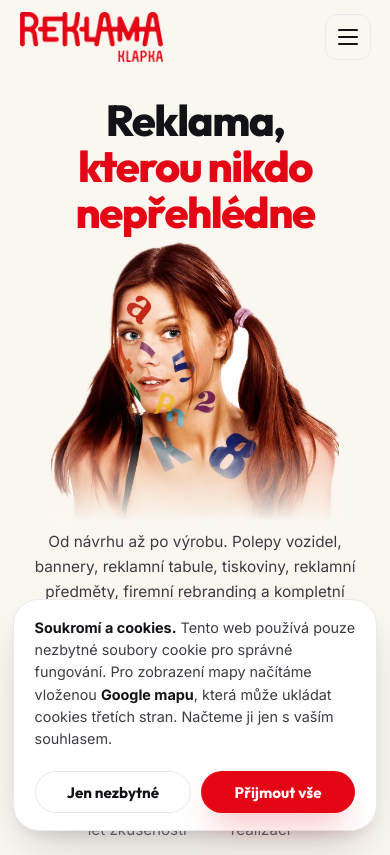
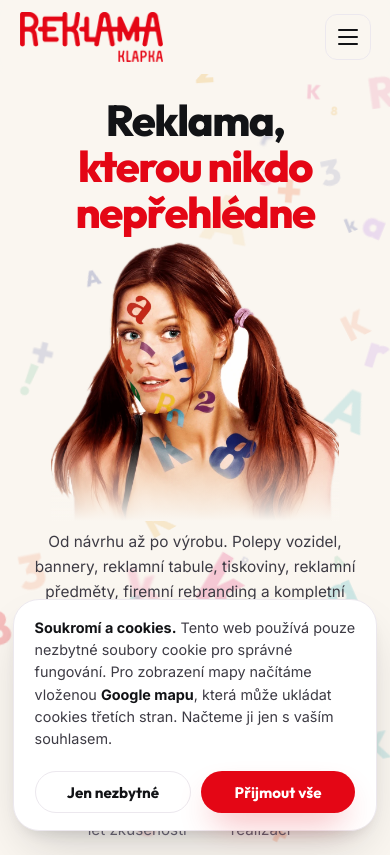
Before and after one commit to mateshavlik/reklamaklapka, a website: page index.html in a window 390 px wide. Shown: the top 855 px of the page. Drawn offline with Linux system fonts and the light colour scheme; animation ran at ten frames a second.

Commit message:
Hero glyfy: zapnout i na tabletu a mobilu (responzivně)
- glyfy se generují na všech šířkách (dřív jen >1040 px)
- velikost i hustota se škálují podle šířky (menší/řidší na malých
  displejích), blur na ≤1040 ztlumený kvůli výkonu
- desktop zůstává 1:1 identický (scale=1, density=1 → ověřeno hashem)
- ověřeno: mobil 375 / tablet 800 – bez horizontálního přesahu, obsah
  je nad glyfy (čitelný), pohyb běží

Bump cache: styles.css v23, main.js v23.

Co-Authored-By: Claude Opus 4.8 <noreply@anthropic.com>

```diff
--- a/css/styles.css
+++ b/css/styles.css
@@ -483,7 +483,6 @@ section[id]{scroll-margin-top:calc(var(--header-h) + 14px)}
   .hero__trust{grid-column:1 / -1;grid-row:4}
   .hero__img{width:100%;margin:0;filter:none;-webkit-mask-image:none;mask-image:none}  /* čistý cutout, bez jank/„okénka" */
   .hero__blob{display:none}
-  .hero__glyphs{display:none}  /* na tabletu/mobilu je hero těsné – glyfy jen na desktopu */
 
   .trust__grid{grid-template-columns:1fr 1fr;gap:1.3rem}
   .timeline{grid-template-columns:1fr 1fr;gap:2rem}
--- a/index.html
+++ b/index.html
@@ -42,7 +42,7 @@
   <link rel="preload" href="assets/fonts/inter-400.woff2" as="font" type="font/woff2" crossorigin>
   <link rel="preload" href="assets/hero/hero-cutout.webp?v=2" as="image" fetchpriority="high">
 
-  <link rel="stylesheet" href="css/styles.css?v=22">
+  <link rel="stylesheet" href="css/styles.css?v=23">
 
   <!-- ============ Schema.org — LocalBusiness ============ -->
   <script type="application/ld+json">
@@ -1096,6 +1096,6 @@
   </div>
 </div>
 
-<script src="js/main.js?v=22" defer></script>
+<script src="js/main.js?v=23" defer></script>
 </body>
 </html>
--- a/js/main.js
+++ b/js/main.js
@@ -389,8 +389,9 @@
     const rnd = (a, b) => a + rand() * (b - a);
     const pick = (arr) => arr[(rand() * arr.length) | 0];
 
-    function makeGlyph(z) {
-      const size = rnd(24, 122);
+    function makeGlyph(z, scale, blurMul) {
+      // POZOR: pořadí volání rand() nesmět měnit (jinak se změní desktopové rozmístění).
+      const size = rnd(24, 122) * scale;                   // menší glyfy na menších displejích
       const g = document.createElement('span');
       g.className = 'gly';
       g.textContent = pick(CHARS);
@@ -404,7 +405,7 @@
       g.style.setProperty('--r', rnd(-26, 26).toFixed(1) + 'deg');
       g.style.color = pick(COLORS);
       g.style.opacity = rnd(0.10, 0.24).toFixed(2);      // za textem/modelkou raději jemnější
-      g.style.filter = 'blur(' + rnd(0.3, 1.5).toFixed(1) + 'px)';
+      g.style.filter = 'blur(' + (rnd(0.3, 1.5) * blurMul).toFixed(1) + 'px)';  // na mobilu tlumenější (výkon)
       if (!reduceMotion) {
         g.style.animationName = pick(ANIMS);
         g.style.animationDuration = Math.round(rnd(7, 18)) + 's';
@@ -416,9 +417,17 @@
     function build() {
       s = SEED;               // reset → identické rozmístění pokaždé (i po resize)
       layer.innerHTML = '';
-      if (window.innerWidth <= 1040) return; // na tabletu/mobilu je hero těsné (CSS to i schovává)
+      const W = hero.getBoundingClientRect().width || window.innerWidth;
+      if (W < 320) return;    // extrémně úzké – přeskočit
+      // desktop = 1:1 jako dřív; menší displeje → menší glyfy, menší hustota, tlumenější blur
+      const scale = Math.max(0.42, Math.min(1, W / 1400));
+      const density = Math.max(0.55, Math.min(1, W / 1400));
+      const blurMul = W <= 1040 ? 0.5 : 1;
       const frag = document.createDocumentFragment();
-      ZONES.forEach((z) => { for (let i = 0; i < z.n; i++) frag.appendChild(makeGlyph(z)); });
+      ZONES.forEach((z) => {
+        const n = Math.round(z.n * density);
+        for (let i = 0; i < n; i++) frag.appendChild(makeGlyph(z, scale, blurMul));
+      });
       layer.appendChild(frag);
     }
 
```
Also changed, not shown: admin.html (+1 -1 lines), volne-plochy.html (+2 -2 lines).
